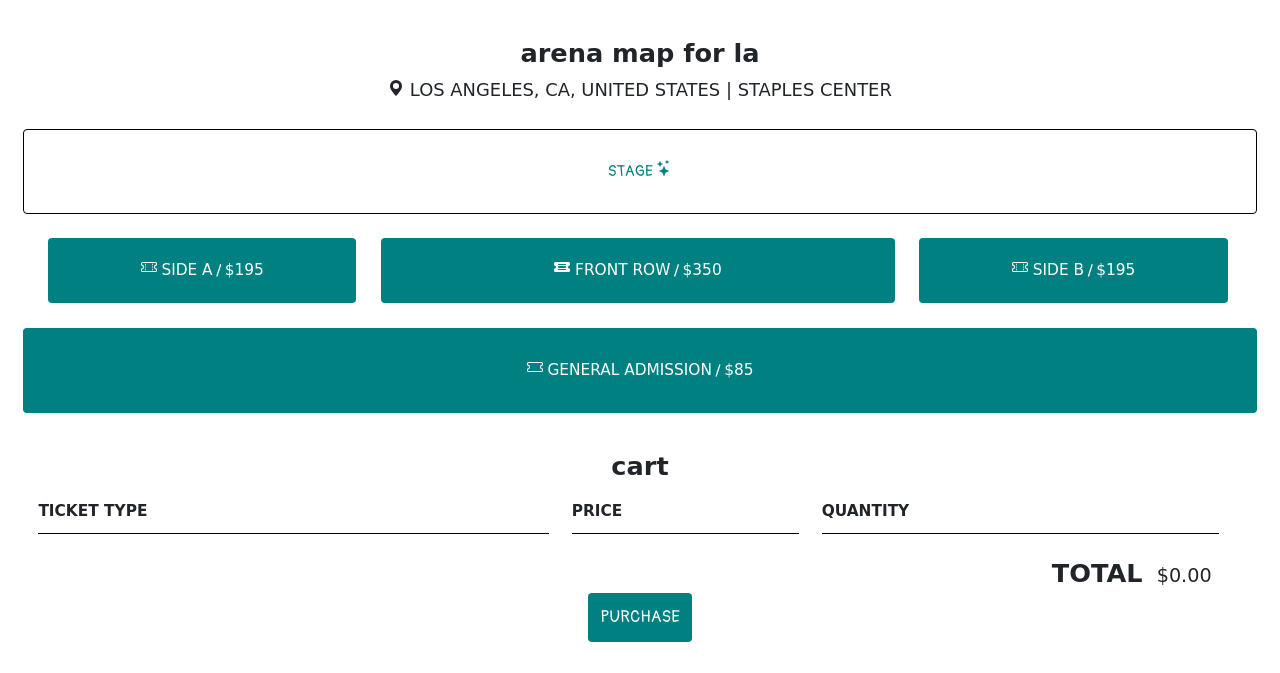
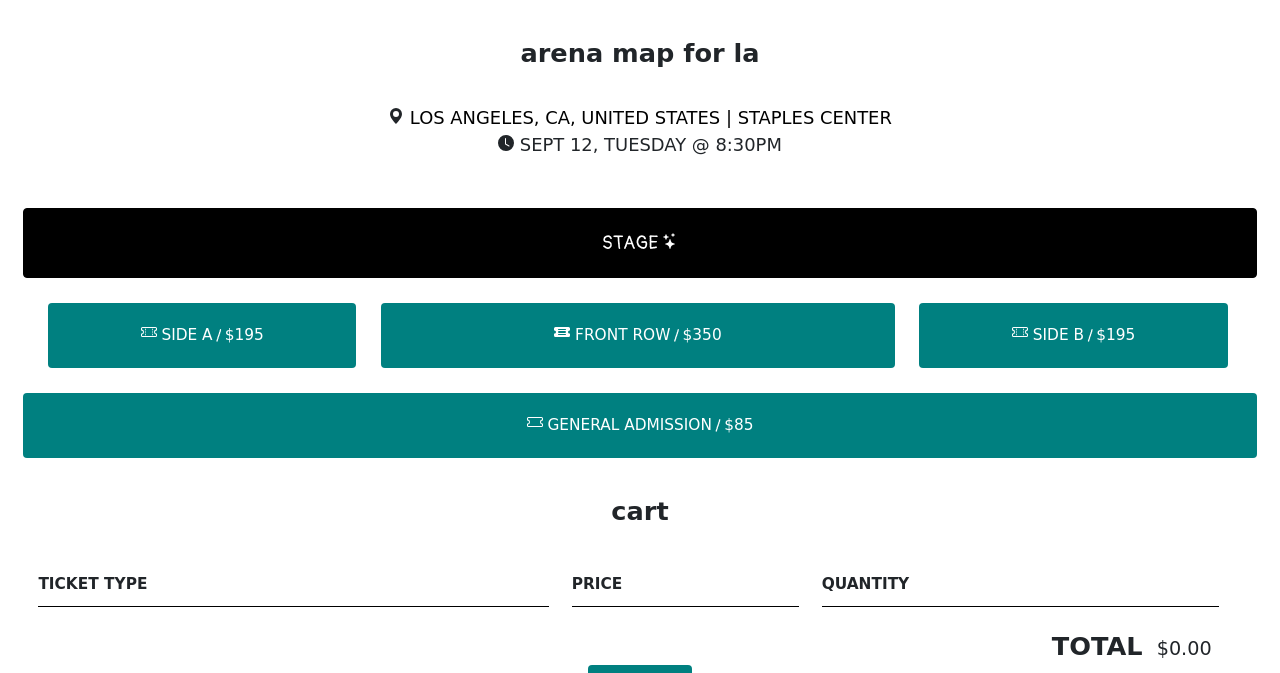
Before and after one commit to jschhie/Mock-Band-Web-App, a Flask app: page /buy-tix/la in a window 1280 px wide. Shown: the part 183-856 px from the top of the page. Run offline with Flask 2, Linux system fonts and the light colour scheme; some libraries are stand-ins or nearby versions; some web fonts are replaced; grey boxes are pictures that could not be loaded.

Commit message:
css edits

```diff
--- a/website/static/style.css
+++ b/website/static/style.css
@@ -7,6 +7,14 @@
     margin: 0;
     font-family: 'Yomogi', cursive;
     font-size: 1em;
+}
+
+.arena-link {
+    color: black;
+}
+
+.arena-link:hover {
+    color: teal;
 }
 
 section {
@@ -108,13 +116,14 @@ footer {
 }
 
 .stage {
-    background-color: transparent;
-    color: teal;
+    background-color: black;
+    color: white;
     border: 1px black solid;
+    font-size: 1.5em;
 }
 
 .stage, .general-row {
-    padding: 30px;
+    padding: 20px;
 }
 
 .header-btn {
@@ -158,11 +167,13 @@ footer {
     text-align: center;
     font-weight: bolder;
     font-size: 2em;
+    margin-bottom: 3%;
 }
 
 .section-city {
     font-size: 1.4em;
     text-align: center;
+    margin-bottom: 2%;
 }
 
 /* ===== INDEX, TOUR SECTION ==== */
@@ -214,7 +225,8 @@ footer {
 /* ===== ABOUT SECTION ===== */
 .about-img {
     float: left;
-    margin: 3%;
+    margin: 1%;
+    border-radius: 15px;
 }
 
 .about-text {
@@ -242,6 +254,7 @@ footer {
     display: block;
     margin-left: auto;
     margin-right: auto;
+    border-radius: 10px;
 }
 
 .shop-item-details  {
--- a/website/templates/buy-tix.html
+++ b/website/templates/buy-tix.html
@@ -14,13 +14,45 @@
         </span>
 
         {% if arena == "seoul" %}
-        <span>SEOUL, KOREA | SEOUL OLYMPIC STADIUM</span>
+            <span><a class="arena-link" href="https://www.google.com/maps/place/Olympic+Stadium/@37.5158376,127.0702237,17z/data=!3m1!4b1!4m6!3m5!1s0x357ca450879adccd:0x7701bd84f28c7f68!8m2!3d37.5158376!4d127.0727986!16zL20vMDU3bGsz?entry=ttu" target="_blank">SEOUL, KOREA | SEOUL OLYMPIC STADIUM</a></span>
+            <div>
+                <span>
+                    <svg xmlns="http://www.w3.org/2000/svg" width="16" height="16" fill="currentColor" class="bi bi-clock-fill" viewBox="0 0 16 16">
+                        <path d="M16 8A8 8 0 1 1 0 8a8 8 0 0 1 16 0zM8 3.5a.5.5 0 0 0-1 0V9a.5.5 0 0 0 .252.434l3.5 2a.5.5 0 0 0 .496-.868L8 8.71V3.5z"/>
+                    </svg>
+                </span>
+                AUG 25, FRIDAY @ 8:30PM
+            </div>
         {% elif arena == "oakland" %}
-            <span>OAKLAND, CA, UNITED STATES | ORACLE ARENA</span>
+            <span><a class="arena-link" href="https://www.google.com/maps/place/Oakland+Arena/@37.7503379,-122.2079199,17z/data=!3m1!4b1!4m6!3m5!1s0x808f85c378abe8b1:0x6497349cedd00de4!8m2!3d37.750338!4d-122.203049!16zL20vMDM4Z2xr?entry=ttu" target="_blank">OAKLAND, CA, UNITED STATES | ORACLE ARENA</a></span>
+            <div>
+                <span>
+                    <svg xmlns="http://www.w3.org/2000/svg" width="16" height="16" fill="currentColor" class="bi bi-clock-fill" viewBox="0 0 16 16">
+                        <path d="M16 8A8 8 0 1 1 0 8a8 8 0 0 1 16 0zM8 3.5a.5.5 0 0 0-1 0V9a.5.5 0 0 0 .252.434l3.5 2a.5.5 0 0 0 .496-.868L8 8.71V3.5z"/>
+                    </svg>
+                </span>
+                SEPT 05, TUESDAY @ 8:00PM
+            </div>
         {% elif arena == "la" %}
-            <span>LOS ANGELES, CA, UNITED STATES | STAPLES CENTER</span>
+            <span><a class="arena-link" href="https://www.google.com/maps/place/Staples+Center/@34.0429909,-118.2721389,17z/data=!4m10!1m2!2m1!1sstaples+center+la!3m6!1s0x80c2c7b8f59efd39:0xf7a1121cc755e4b7!8m2!3d34.0429909!4d-118.2673753!15sChFzdGFwbGVzIGNlbnRlciBsYZIBB3N0YWRpdW3gAQA!16s%2Fg%2F11j6qbf95c?entry=ttu" target="_blank">LOS ANGELES, CA, UNITED STATES | STAPLES CENTER</a></span>
+            <div>
+                <span>
+                    <svg xmlns="http://www.w3.org/2000/svg" width="16" height="16" fill="currentColor" class="bi bi-clock-fill" viewBox="0 0 16 16">
+                        <path d="M16 8A8 8 0 1 1 0 8a8 8 0 0 1 16 0zM8 3.5a.5.5 0 0 0-1 0V9a.5.5 0 0 0 .252.434l3.5 2a.5.5 0 0 0 .496-.868L8 8.71V3.5z"/>
+                    </svg>
+                </span>
+                SEPT 12, TUESDAY @ 8:30PM
+            </div>
         {% elif arena == "chicago" %}
-            <span>CHICAGO, IL, UNITED STATES | UNITED CENTER</span>
+            <span><a class="arena-link" href="https://www.google.com/maps/place/United+Center/@41.8806908,-87.6767508,17z/data=!3m2!4b1!5s0x880e2d3ec092e747:0x65fbac35002ffbd8!4m6!3m5!1s0x880e2d3ecaa9b54f:0x9b93f0068cf00344!8m2!3d41.8806908!4d-87.6741759!16zL20vMDJuc2hz?entry=ttu" target="_blank">CHICAGO, IL, UNITED STATES | UNITED CENTER</a></span>
+            <div>
+                <span>
+                    <svg xmlns="http://www.w3.org/2000/svg" width="16" height="16" fill="currentColor" class="bi bi-clock-fill" viewBox="0 0 16 16">
+                        <path d="M16 8A8 8 0 1 1 0 8a8 8 0 0 1 16 0zM8 3.5a.5.5 0 0 0-1 0V9a.5.5 0 0 0 .252.434l3.5 2a.5.5 0 0 0 .496-.868L8 8.71V3.5z"/>
+                    </svg>
+                </span>
+                OCT 02, MONDAY @ 8:00PM
+            </div>
         {% endif %}
     </div>
 
```
Also changed, not shown: website/static/store-tix-ops.js (line endings or trailing spaces), website/templates/about.html (line endings or trailing spaces).
